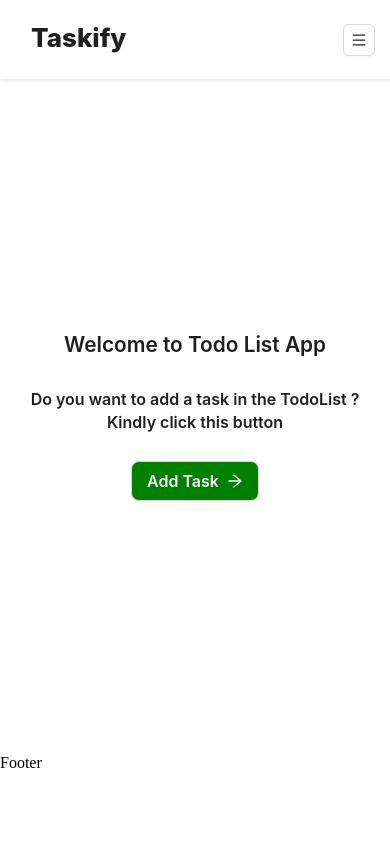
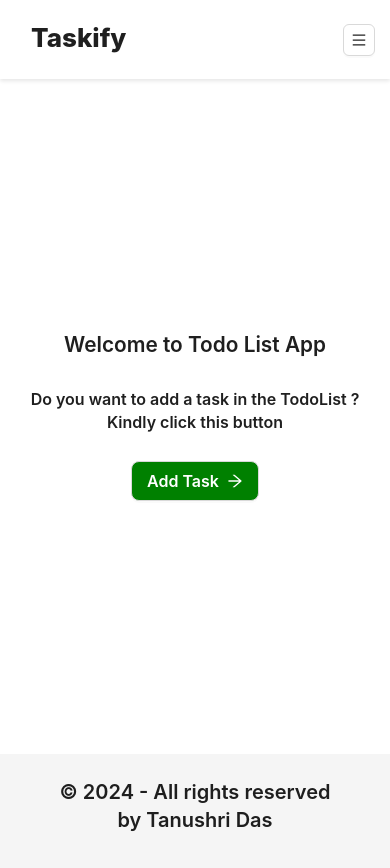
Before and after one commit to Tanushri-Das/M360-ICT-Task, a React (Vite) app: page / in a window 390 px wide. Before the commit the page ends 844 px from the top, so only its background shows below. Built offline with nearby package versions, Linux system fonts and the light colour scheme.

Commit message:
add responsive footer

```diff
--- a/src/Components/Shared/Footer/Footer.jsx
+++ b/src/Components/Shared/Footer/Footer.jsx
@@ -1,9 +1,16 @@
-import React from 'react'
+import { Layout, Typography } from "antd";
+
+const { Footer: AntFooter } = Layout;
 
 const Footer = () => {
+  const { Title } = Typography;
   return (
-    <div>Footer</div>
-  )
-}
+    <>
+      <AntFooter style={{ textAlign: "center" }}>
+        <Title level={4}>© 2024 - All rights reserved by Tanushri Das</Title>
+      </AntFooter>
+    </>
+  );
+};
 
-export default Footer
+export default Footer;
```
